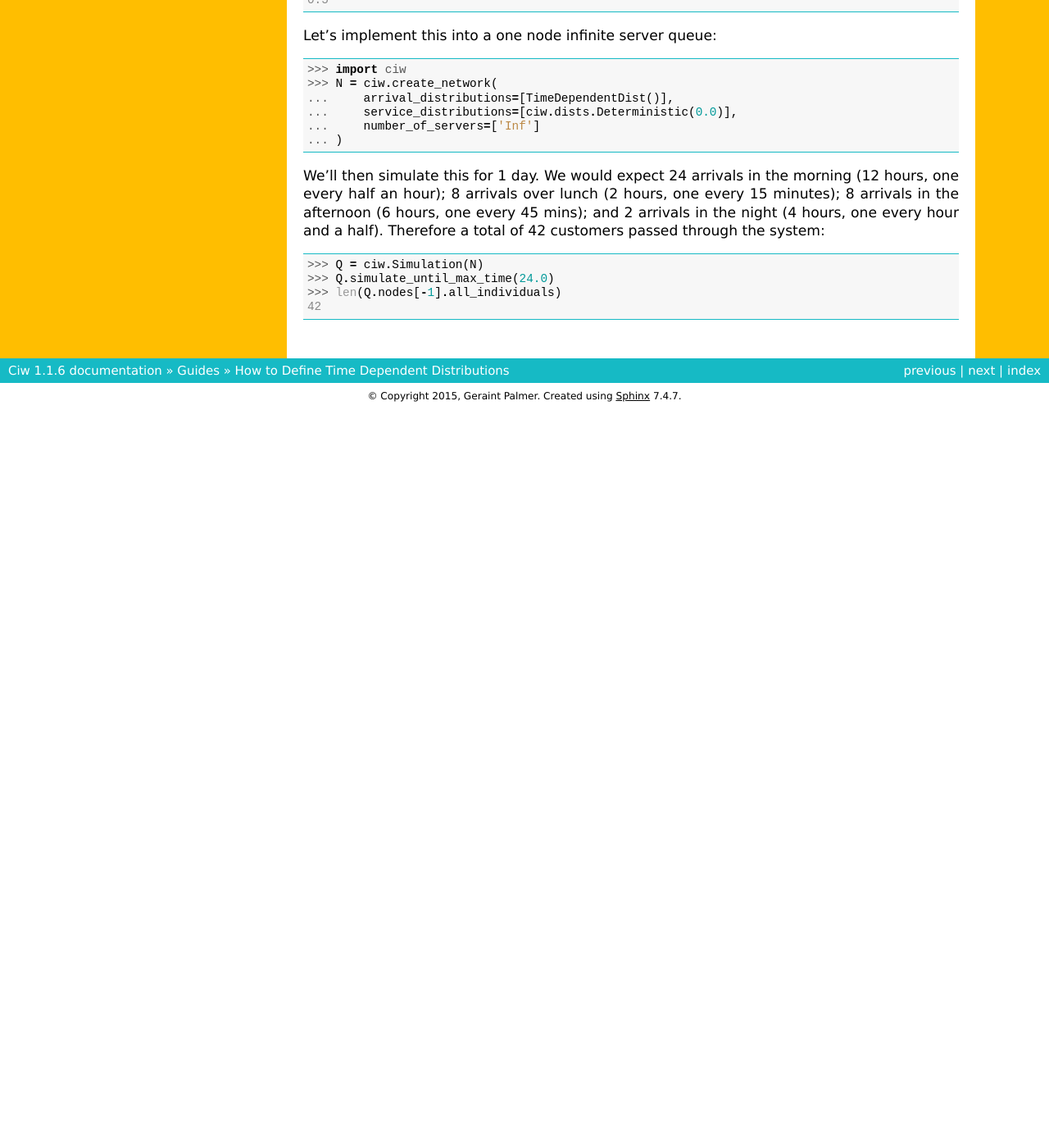
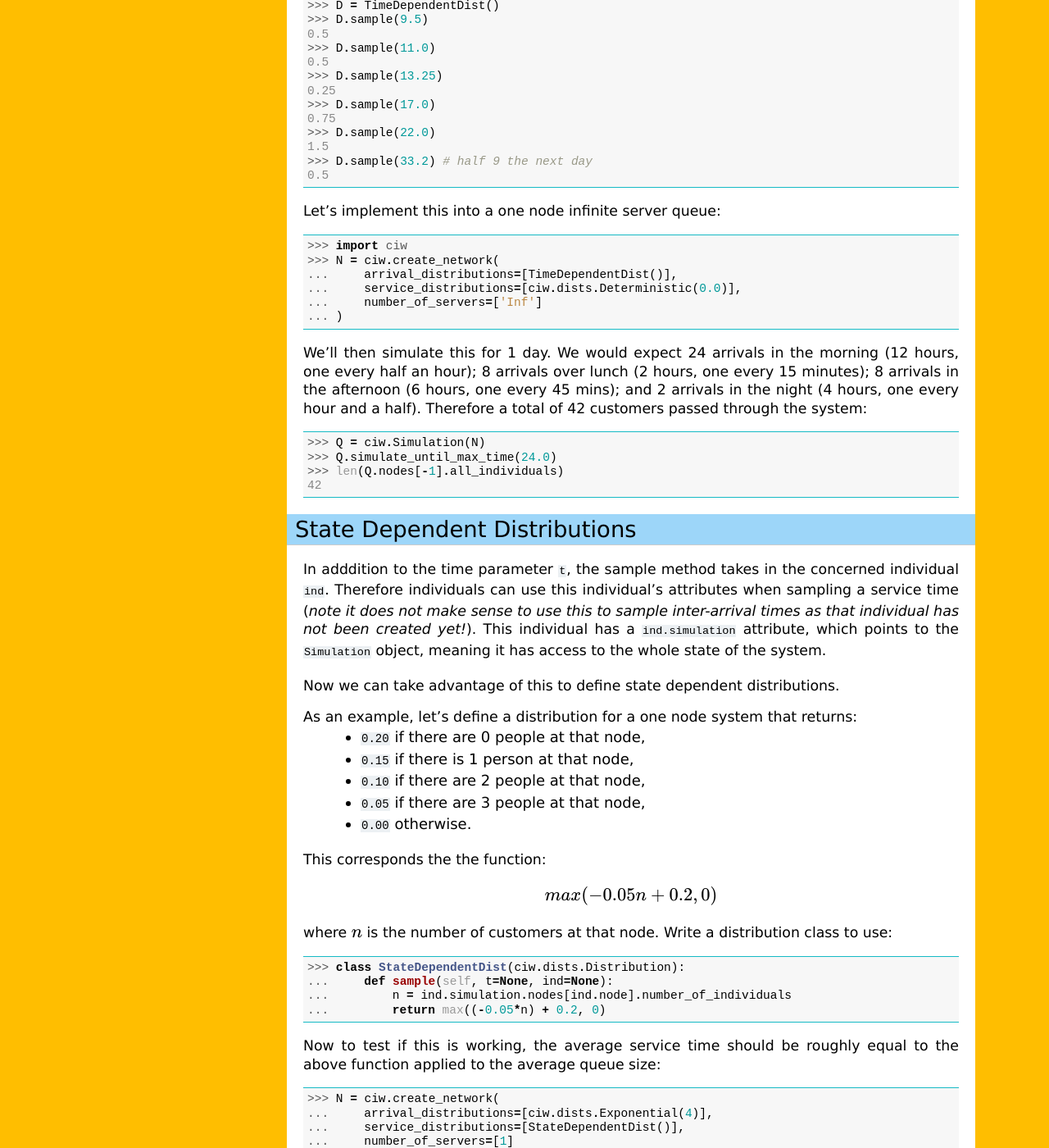
Before and after one commit to CiwPython/Ciw, a Sphinx documentation site: the page built from docs/Guides/time_dependent.rst, in a window 1280 px wide and 1400 px high, scrolled down 858 px. Shown: the whole window at 82% size. Built offline with Sphinx 7.4.7, drawn with Linux system fonts in a browser that asks for light colours; before the commit the page ends 1357 px from its top, so only the background shows below that; some of the changed text lies outside the part shown.

Commit message:
add examples of state-dependent distributions

```diff
--- a/docs/Guides/time_dependent.rst
+++ b/docs/Guides/time_dependent.rst
@@ -1,14 +1,21 @@
 .. _timedependent-dists:
 
-==========================================
-How to Define Time Dependent Distributions
-==========================================
+====================================================
+How to Define Time and State Dependent Distributions
+====================================================
+
+By defining custom distribution obejcts, both time-dependent and state-dependent distributions can be defined.
+They could be combined to create time-and-state-dependent distributions too.
+
+This custom distribution object must inherit from the gerenic :code:`ciw.dists.Distribution` object, and define a :code:`.sample` method that returns a sampled time.
+This method needs to take in a time variable :code:`t`, and also the concerned individual :code:`ind`.
+
+
+Time Dependent Distributions
+----------------------------
 
 In Ciw we can get a time dependent distribution, that is a service time, inter-arrival time, or batching distribution that changes as the simulation time progresses.
 In order to do this a time dependent distribution object, that has a :code:`sample` method to sample the time, must be defined.
-
-This distribution object must inherit from the gerenic :code:`ciw.dists.
-This method needs to take in a time variable `t`.
 
 For example, say we wish to have arrivals once every 30 minutes in the morning, every 15 minutes over lunch, every 45 minutes in the afternoon, and every 90 minutes throughout the night::
 
@@ -58,3 +65,56 @@ Therefore a total of 42 customers passed through the system::
    >>> Q.simulate_until_max_time(24.0)
    >>> len(Q.nodes[-1].all_individuals)
    42
+
+
+
+
+State Dependent Distributions
+-----------------------------
+
+In adddition to the time parameter :code:`t`, the sample method takes in the concerned individual :code:`ind`.
+Therefore individuals can use this individual's attributes when sampling a service time (*note it does not make sense to use this to sample inter-arrival times as that individual has not been created yet!*).
+This individual has a :code:`ind.simulation` attribute, which points to the :code:`Simulation` object, meaning it has access to the whole state of the system.
+
+Now we can take advantage of this to define state dependent distributions.
+
+As an example, let's define a distribution for a one node system that returns:
+    + :code:`0.20` if there are 0 people at that node,
+    + :code:`0.15` if there is 1 person at that node,
+    + :code:`0.10` if there are 2 people at that node,
+    + :code:`0.05` if there are 3 people at that node,
+    + :code:`0.00` otherwise.
+
+This corresponds the the function:
+
+    $$\max(-0.05n + 0.2, 0)$$
+
+where :math:`n` is the number of customers at that node.
+Write a distribution class to use::
+
+    >>> class StateDependentDist(ciw.dists.Distribution):
+    ...     def sample(self, t=None, ind=None):
+    ...         n = ind.simulation.nodes[ind.node].number_of_individuals
+    ...         return max((-0.05*n) + 0.2, 0)
+
+Now to test if this is working, the average service time should be roughly equal to the above function applied to the average queue size::
+
+    >>> N = ciw.create_network(
+    ...     arrival_distributions=[ciw.dists.Exponential(4)],
+    ...     service_distributions=[StateDependentDist()],
+    ...     number_of_servers=[1]
+    ... )
+
+    >>> ciw.seed(0)
+    >>> Q = ciw.Simulation(N)
+    >>> Q.simulate_until_max_time(500)
+    >>> recs = Q.get_all_records()
+
+    >>> services = [r.service_time for r in recs if r.arrival_date > 100]
+    >>> sum(services) / len(services)
+    0.1549304...
+
+    >>> queue_sizes = [r.queue_size_at_arrival for r in recs if r.arrival_date > 100] + [r.queue_size_at_departure for r in recs if r.arrival_date > 100]
+    >>> average_queue_size = sum(queue_sizes) / len(queue_sizes)
+    >>> (-0.05 * average_queue_size) + 0.2
+    0.1547408...
```
Also changed, not shown: 1 other file.
